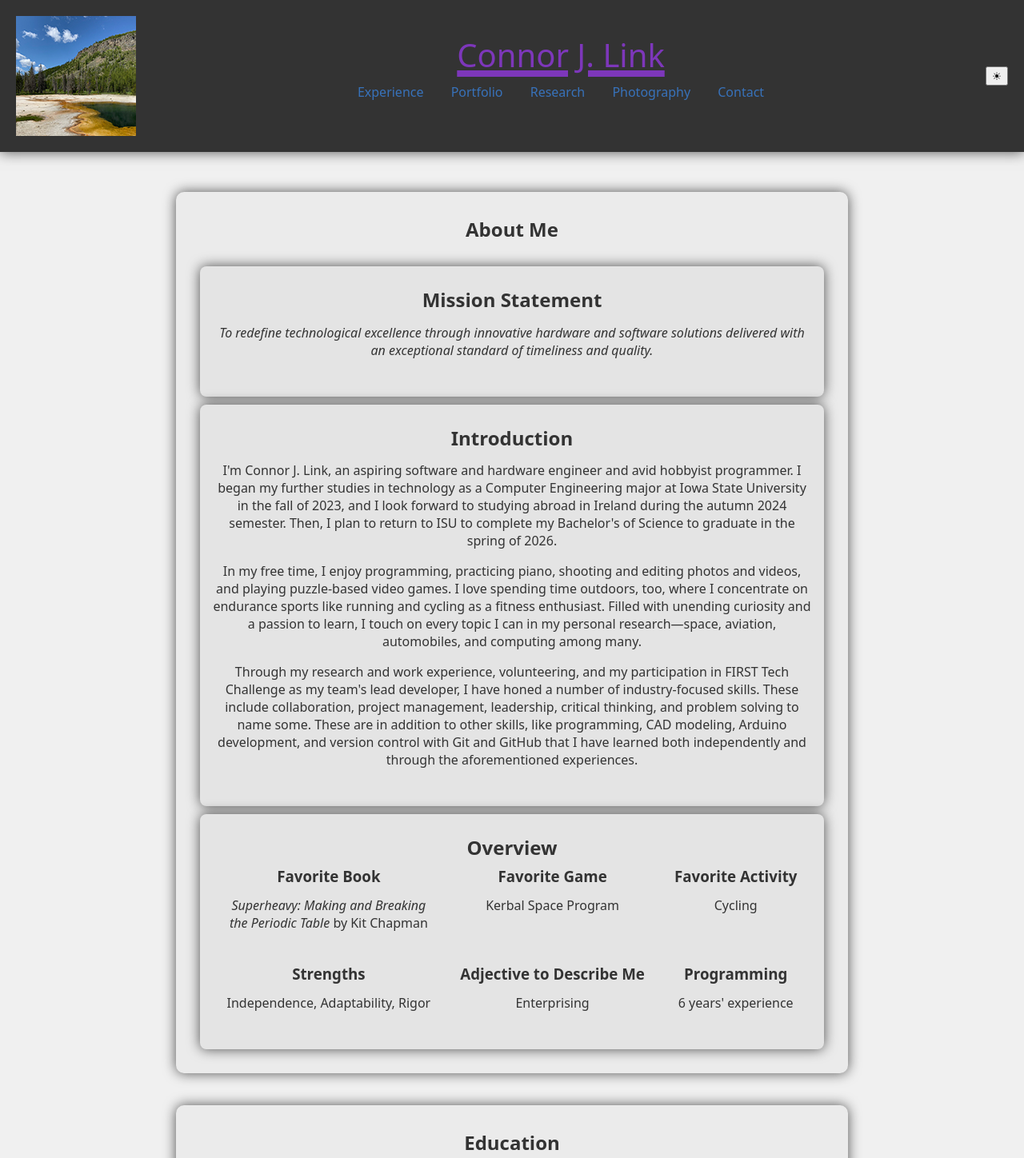
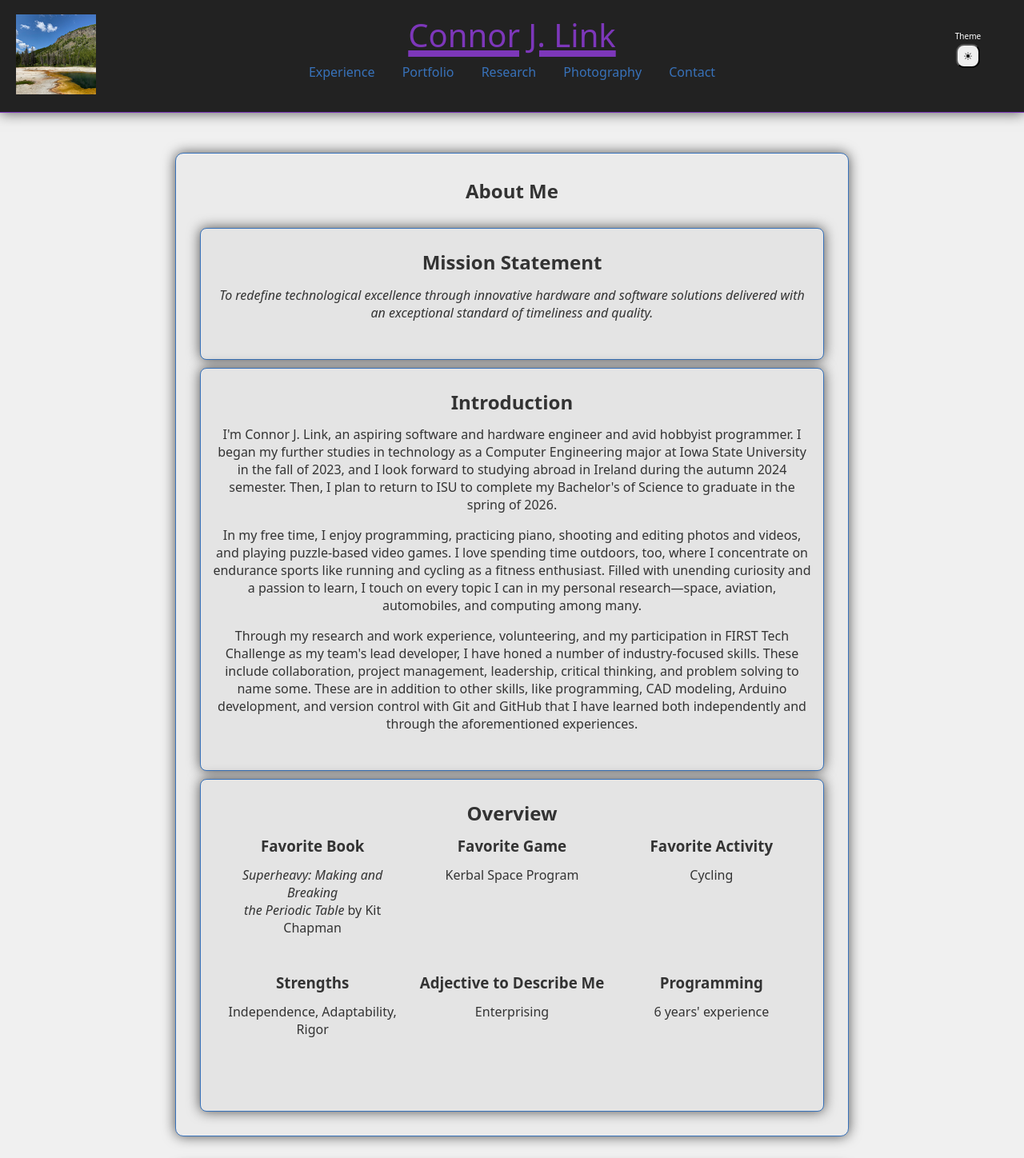
Before and after one commit to connorjlink/connorjlink.github.io, a plain HTML site: page index.html in a window 1280 px wide. Shown: the top 1448 px of the page at 80% size. Drawn offline with Linux system fonts and the light colour scheme.

Commit message:
Complete UI overhaul

```diff
--- a/common.css
+++ b/common.css
@@ -1,15 +1,58 @@
 * {
     text-decoration: none;
     font-family: system-ui;
+    list-style: none;
 }
 
 :root {
-    --fg: #333;
-    --bg: #f0f0f0;
-
+    /* irrespective of color theme */
+    --nav-color: #222;
     --primary: rgb(56, 114, 186);
     --accent: rgb(125, 55, 186);
+
+    /* set by color theme */
+    /* --foreground */
+    /* --background */
+    /* --outline-thickness */
 }
+
+header {
+    border-bottom: var(--outline-thickness) solid var(--primary);
+    transition: border-color 500ms;
+}
+
+footer {
+    border-top: var(--outline-thickness) solid var(--primary);
+    transition: border-color 500ms;
+}
+
+section, .subitem {
+    border: var(--outline-thickness) solid var(--primary);
+    transition: border-color 500ms;
+}
+
+
+header:hover {
+    border-bottom: var(--outline-thickness) solid var(--accent);
+    transition: border-color 500ms;
+}
+
+footer:hover {
+    border-top: var(--outline-thickness) solid var(--accent);
+    transition: border-color 500ms;
+}
+
+
+section:not(:has(.subitem:hover)):hover {
+    border: var(--outline-thickness) solid var(--accent);
+    transition: border-color 500ms;
+}
+
+.subitem:not(:has(section:hover)):hover {
+    border: var(--outline-thickness) solid var(--accent);
+    transition: border-color 500ms;
+}
+
 
 hr {
     border-top: 0px;
@@ -35,8 +78,8 @@ body {
     /* TODO: figure out how to load images properly here */
     /* background-image: url("C:/Users/linkc/WebstormProjects/connorjlink.github.io/res/logo.jpg"); */
     /* backdrop-filter: blur(100vw); */
-    background-color: var(--bg);
-    color: var(--fg);
+    background-color: var(--background);
+    color: var(--foreground);
 }
 
 .main {
@@ -49,23 +92,67 @@ body {
 
 }
 
+:root {
+    --header-height: 100px;
+    --logo-height: calc(var(--header-height));
+}
+
+.logo {
+    img {
+        aspect-ratio: 1 / 1;
+        height: var(--logo-height);
+    }
+}
+
+.toggle {
+    aspect-ratio: 1 / 1;
+    height: var(--logo-height);
+
+    display: flex;
+    flex-direction: column;
+    align-items: center;
+    justify-content: center;
+
+    position: relative;
+
+    p {
+        font-size: x-small;
+        transform: translateY(-2.5em);
+        color: white;
+    }
+
+    button {
+        position: absolute;
+        border-radius: 10px;
+        aspect-ratio: 1 / 1;
+        height: 30%;
+    }
+}
+
 header {
-    background: var(--fg);
-    color: var(--bg);
+    background: var(--nav-color);
+    color: var(--background);
 
-    text-align: center;
-    align-items: center;
+    margin: 0;
     padding: 20px;
+
 
     /* TODO: make the "Connor J. Link" nav button not as wide as the whole screen. Desire to only be able to click on the text itself to navigate back" */
 
     display: flex;
     flex-direction: row;
+    align-items: center;
+    justify-content: space-between;
+    text-align: center;
 
-    min-height: 100px;
+    max-height: var(--header-height);
+
 
     nav {
-        width: 100%;
+        /* width: 100%; */
+        flex: 1;
+        display: flex;
+        justify-content: center;
 
         a {
             text-decoration: underline 0.15em #0000;
@@ -79,8 +166,6 @@ header {
         ul {
             margin: 0;
             padding: 0;
-
-            list-style: none;
             display: inline;
 
             li {
@@ -89,18 +174,12 @@ header {
                 margin-right: 15px;
             }
         }
-
-        img {
-            border-radius: 100%;
-            aspect-ratio: 1;
-        }
     }
 }
 
 footer {
-    /* text-align: center; */
-    background: var(--fg);
-    color: var(--bg);
+    background: var(--nav-color);
+    color: white;
     text-align: center;
     padding: 15px 0;
     position: relative;
@@ -130,22 +209,6 @@ section {
     box-shadow:0 0 1em #000a;
 }
 
-.logo {
-    justify-content: flex-start;
-    aspect-ratio: 1;
-
-    img {
-        border: 2px solid;
-        border-radius: 50%;
-        margin: 5px;
-        margin-right: 10px;
-    }
-}
-
-.theme-toggle {
-    justify-content: flex-end;
-}
-
 .vstack {
     display: flex;
     flex-direction: column;
@@ -170,19 +233,26 @@ section {
 
 /* TODO: figure out if there is a decent way of darkening children programatically easily in JS */
 .darken-98 {
-    background-color: color-mix(in srgb, var(--bg) 98%, black);
+    background-color: color-mix(in srgb, var(--background) 98%, black);
 }
 
 .darken-95 {
-    background-color: color-mix(in srgb, var(--bg) 95%, black);
+    background-color: color-mix(in srgb, var(--background) 95%, black);
 }
 
 
 /* For use by double-column lists */
 .left-list {
     text-align: right;
+    font-weight: bolder;
 }
 
 .right-list {
     text-align: left;
+    font-weight: lighter;
 }
+
+/* NOTE: can adjust to set LR-list spacing height */
+.spacer {
+
+}
--- a/contact.css
+++ b/contact.css
@@ -1,5 +1,4 @@
 ul {
-    list-style-type: none;
     margin: 0;
     margin-top: -1.5em;
     padding: 0;
--- a/index.css
+++ b/index.css
@@ -1,7 +1,3 @@
-* {
-    list-style: none;
-}
-
 .main ul {
     margin-top: -1em;
 }
@@ -15,13 +11,16 @@ ul {
     margin-bottom: 2em;
 }
 
-img {
-    max-width: 20%;
+.grid-wrapper {
+    display: grid;
+    grid-auto-columns: minmax(0, 1fr);
+    grid-auto-rows: minmax(0, 1fr);
+    margin-top: -2em;
+    margin-bottom: 0;
 }
 
-.gridwrapper {
-    display: grid;
-    margin-top: -2em;
+.grid-item {
+    margin: 5px;
     margin-bottom: 0;
 }
 
--- a/index.html
+++ b/index.html
@@ -28,33 +28,33 @@
 				<div class="subitem shadowed darken-95">
 					<h2>Overview</h2>
 
-					<div class="gridwrapper">
-						<div class="one">
+					<div class="grid-wrapper">
+						<div class="grid-item one">
 							<h3>Favorite Book</h3>
 							<p><i>Superheavy: Making and Breaking<br> the 	Periodic Table</i> by Kit Chapman</p>
 						</div>
 
-						<div class="two">
+						<div class="grid-item two">
 							<h3>Favorite Game</h3>
 							<p>Kerbal Space Program</p>
 						</div>
 
-						<div class="three">
+						<div class="grid-item three">
 							<h3>Favorite Activity</h3>
 							<p>Cycling</p>
 						</div>
 
-						<div class="four">
+						<div class="grid-item four">
 							<h3>Strengths</h3>
 							<p>Independence, Adaptability, Rigor</p>
 						</div>
 
-						<div class="five">
+						<div class="grid-item five">
 							<h3>Adjective to Describe Me</h3>
 							<p>Enterprising</p>
 						</div>
 
-						<div class="six">
+						<div class="grid-item six">
 							<h3>Programming</h3>
 							<p>6 years' experience</p>
 						</div>
--- a/main.js
+++ b/main.js
@@ -11,7 +11,9 @@ head.insertAdjacentHTML("beforeend", `
 // common navigation bar element
 body.insertAdjacentHTML("afterbegin", `
     <header class="shadowed">
-        <img class="logo" src="../res/logo.jpg" alt="logo">
+        <div class="logo">
+            <img src="../res/logo.jpg" alt="logo">
+        </div>
 
         <nav>
             <div class="vstack">
@@ -41,7 +43,10 @@ body.insertAdjacentHTML("afterbegin", `
             </div>
         </nav>
 
-        <button class="theme-toggle">☀</button>
+        <div class="toggle">
+            <p>Theme</p>
+            <button class="theme-toggle">☀</button>
+        </div>
     </header>
 `);
 
@@ -119,10 +124,13 @@ function setLightTheme() {
     localStorage.removeItem('theme');
 
     // foreground is the dark-colored text
-    root.style.setProperty("--fg", "#333");
+    root.style.setProperty("--foreground", "#333");
 
     // background is the light color
-    root.style.setProperty("--bg", "#f0f0f0");
+    root.style.setProperty("--background", "#f0f0f0");
+
+    // outlines in light theme are less apparent, so thicken a bit
+    root.style.setProperty("--outline-thickness", "1.25px");
 
     console.log("setting light theme");
 }
@@ -132,10 +140,13 @@ function setDarkTheme() {
     localStorage.setItem('theme', 'dark-mode');
 
     // foreground is the light-colored text
-    root.style.setProperty("--fg", "#cccccc");
+    root.style.setProperty("--foreground", "#cccccc");
 
     // background is the dark color
-    root.style.setProperty("--bg", "#1e1e1e")
+    root.style.setProperty("--background", "#1e1e1e")
+
+    // outlines in dark theme are more apparent, so thin
+    root.style.setProperty("--outline-thickness", "1px");
 
     console.log("setting dark theme");
 }
--- a/photography.css
+++ b/photography.css
@@ -1,25 +1,23 @@
-img {
-    max-width: 40%;
-}
-
 .airshow img {
     width: calc(20% - 2.25px);
 }
 
 .gallery {
     text-align: center;
+
+    img {
+        max-width: 40%;
+    }
 }
 
 .gear {
     ul {
-        list-style-type: none;
         margin: 0;
         margin-top: -2%;
         padding: 0;
         display: inline-block;
 
         li {
-            display: flex;
             margin: 5px;
             padding-top: 10px;
             padding-bottom: 10px;
--- a/portfolio.css
+++ b/portfolio.css
@@ -1,5 +1,6 @@
 .components {
     margin-top: -1em;
+    padding-left: 0;
 }
 
 .components li {
@@ -20,7 +21,7 @@
 }
 
 .titanium-images figure img {
-    max-width: 30vw;
+    max-width: min(80%, 30vw);
 }
 
 .rendering p {
```
Also changed, not shown: photography.html (+15 -14 lines).
